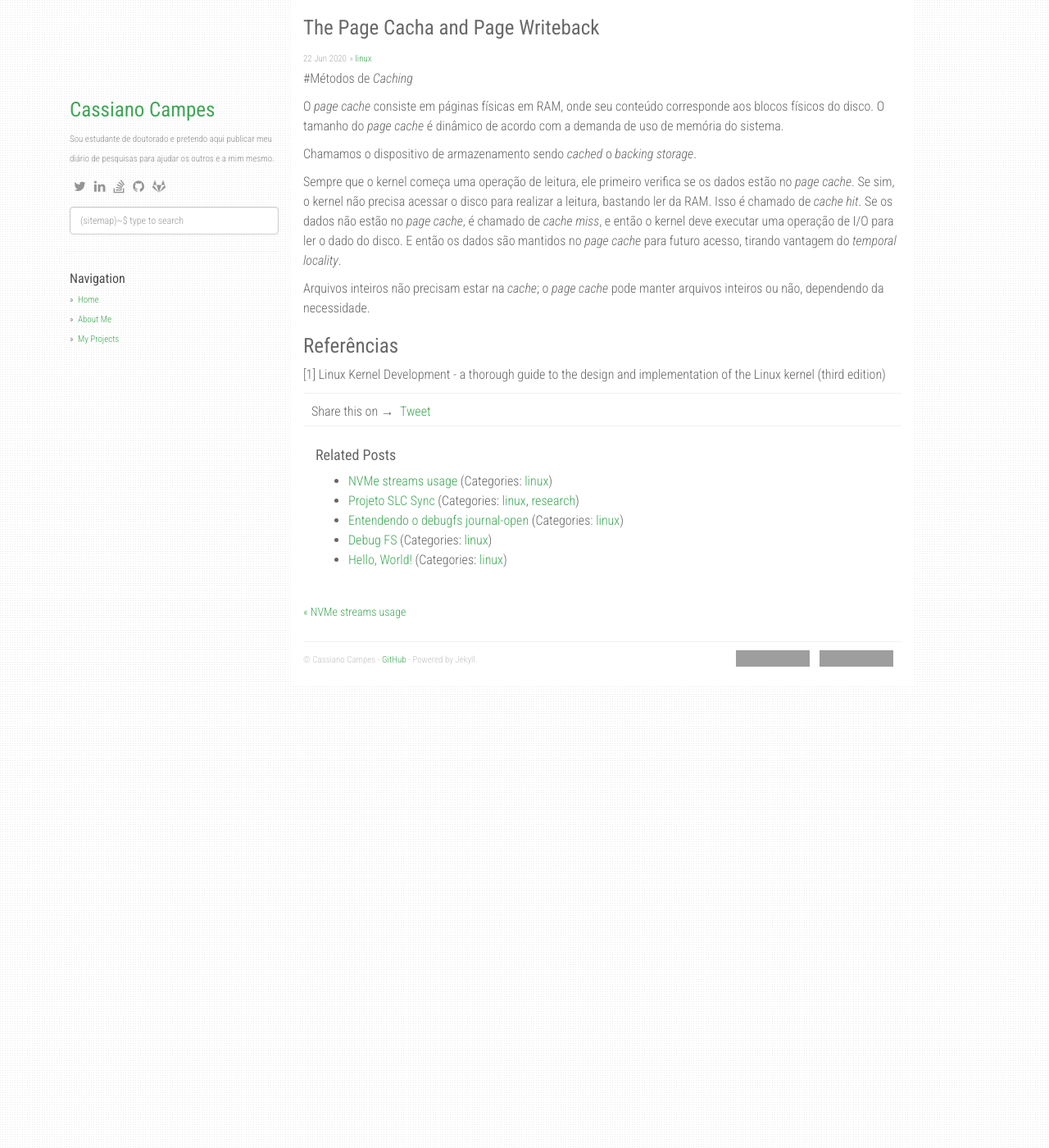
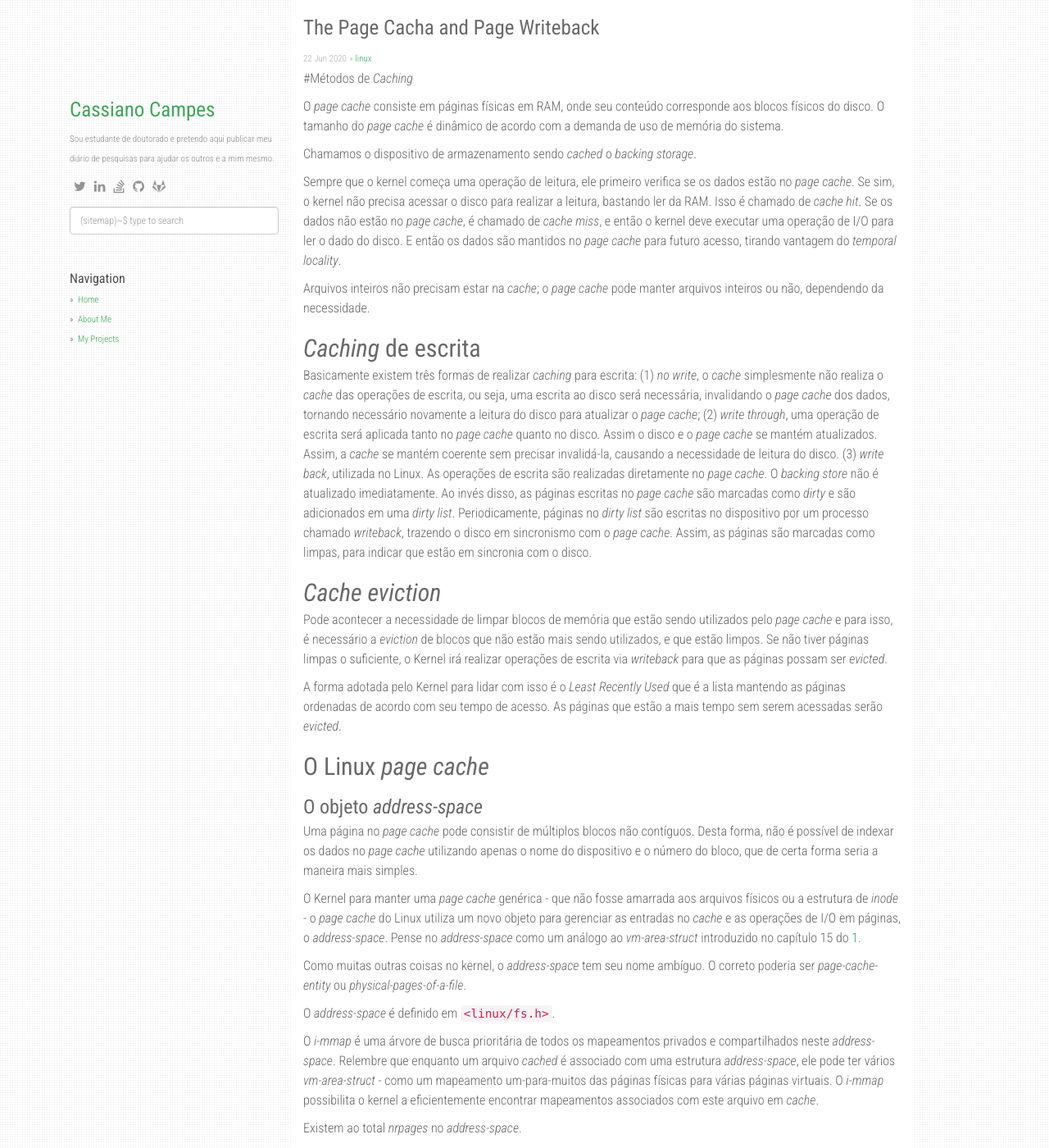
Before and after one commit to campescassiano/campescassiano.github.io, a Jekyll site: the page built from _posts/2020-06-22-page-cache-writeback.md, in a window 1280 px wide and 1400 px high. Shown: the whole window at 82% size. Built offline with Jekyll 4.4.1, drawn with Linux system fonts in a browser that asks for light colours; nearby versions of some CDN libraries; comment, search, counter and statistics services are not loaded; some of the changed text lies outside the part shown; grey boxes are pictures that could not be loaded.

Commit message:
Atualizado
Signed-off-by: Cassiano Campes <cassianocampes@gmail.com>

```diff
--- a/_posts/2020-06-22-page-cache-writeback.md
+++ b/_posts/2020-06-22-page-cache-writeback.md
@@ -23,6 +23,64 @@ acesso, tirando vantagem do _temporal locality_.
 Arquivos inteiros não precisam estar na _cache_; o _page cache_ pode manter arquivos
 inteiros ou não, dependendo da necessidade.
 
+## _Caching_ de escrita
+
+Basicamente existem três formas de realizar _caching_ para escrita:
+(1) _no write_, o _cache_ simplesmente não realiza o _cache_ das operações de escrita, ou seja,
+uma escrita ao disco será necessária, invalidando o _page cache_ dos dados, tornando necessário
+novamente a leitura do disco para atualizar o _page cache_;
+(2) _write through_, uma operação de escrita será aplicada tanto no _page cache_ quanto no disco.
+Assim o disco e o _page cache_ se mantém atualizados. Assim, a _cache_ se mantém coerente sem
+precisar invalidá-la, causando a necessidade de leitura do disco.
+(3) _write back_, utilizada no Linux. As operações de escrita são realizadas diretamente no
+_page cache_. O _backing store_ não é atualizado imediatamente. Ao invés disso, as páginas
+escritas no _page cache_ são marcadas como _dirty_ e são adicionados em uma _dirty list_.
+Periodicamente, páginas no _dirty list_ são escritas no dispositivo por um processo chamado
+_writeback_, trazendo o disco em sincronismo com o _page cache_. Assim, as páginas são marcadas
+como limpas, para indicar que estão em sincronia com o disco.
+
+## _Cache eviction_
+
+Pode acontecer a necessidade de limpar blocos de memória que estão sendo utilizados pelo _page cache_
+e para isso, é necessário a _eviction_ de blocos que não estão mais sendo utilizados, e que estão
+limpos. Se não tiver páginas limpas o suficiente, o Kernel irá realizar operações de escrita via
+_writeback_ para que as páginas possam ser _evicted_.
+
+A forma adotada pelo Kernel para lidar com isso é o _Least Recently Used_ que é a lista mantendo
+as páginas ordenadas de acordo com seu tempo de acesso. As páginas que estão a mais tempo sem
+serem acessadas serão _evicted_.
+
+## O Linux _page cache_
+
+### O objeto _address-space_
+
+Uma página no _page cache_ pode consistir de múltiplos blocos não contíguos. Desta forma, não é
+possível de indexar os dados no _page cache_ utilizando apenas o nome do dispositivo e o
+número do bloco, que de certa forma seria a  maneira mais simples.
+
+O Kernel para manter uma _page cache_ genérica - que não fosse amarrada aos arquivos físicos ou
+a estrutura de _inode_ - o _page cache_ do Linux utiliza um novo objeto para gerenciar as entradas
+no _cache_ e as operações de I/O em páginas, o _address-space_. Pense no _address-space_ como um
+análogo ao _vm-area-struct_ introduzido no capítulo 15 do [1](# Referências).
+
+Como muitas outras coisas no kernel, o _address-space_ tem seu nome ambíguo. O correto poderia
+ser _page-cache-entity_ ou _physical-pages-of-a-file_.
+
+O _address-space_ é definido em `<linux/fs.h>`.
+
+O _i-mmap_ é uma árvore de busca prioritária de todos os mapeamentos privados e compartilhados
+neste _address-space_. Relembre que enquanto um arquivo _cached_ é associado com uma estrutura
+_address-space_, ele pode ter vários _vm-area-struct_ - como um mapeamento um-para-muitos
+das páginas físicas para várias páginas virtuais. O _i-mmap_ possibilita o kernel a eficientemente
+encontrar mapeamentos associados com este arquivo em _cache_.
+
+Existem ao total _nrpages_ no _address-space_.
+
+O _address-space_ é associado com algum objeto do kernel. Normalmente isso é um _inode_.
+Se sim, o campo _host_ aponta para o _inode_ associado. O campo _host_ é _NULL_ se o objeto
+associado não é um inode - por exemplo, se é associado com um _swapper_.
+
+
 # Referências
 
 [1] Linux Kernel Development - a thorough guide to the design and implementation
```
